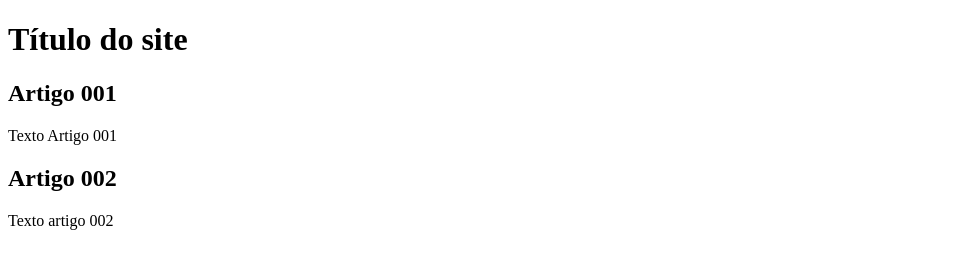
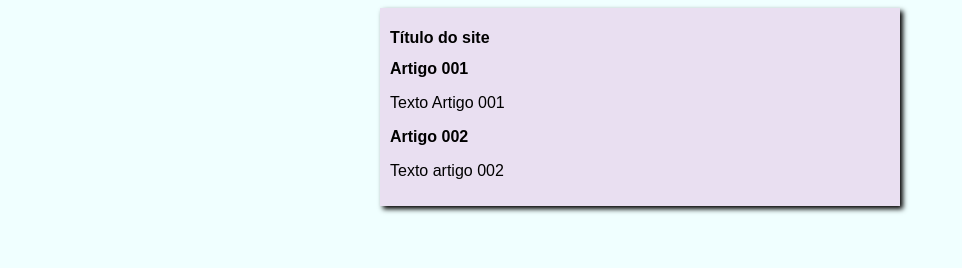
Before and after one commit to dudunfl/projeto-site, a plain HTML site: page index.html in a window 1280 px wide. Shown: the whole page, without its empty margins (0-962 px from the left). Drawn offline with Linux system fonts and the light colour scheme.

Commit message:
alterações no design

```diff
--- a/index.html
+++ b/index.html
@@ -5,7 +5,9 @@
     <meta charset="UTF-8">
     <meta http-equiv="X-UA-Compatible" content="IE=edge">
     <meta name="viewport" content="width=device-width, initial-scale=1.0">
+    <link rel="shortcut icon" href="favicon.ico" type="image/x-icon">
     <title>Título do Site</title>
+    <link rel="stylesheet" href="mystyle.css">
 </head>
 
 <body>
--- /dev/null
+++ b/mystyle.css
@@ -0,0 +1,17 @@
+@charset "UTF-8";
+* {
+    font-family: Arial, Helvetica, sans-serif;
+    font-size: 16px;
+}
+
+body {
+    background-color: azure;
+}
+
+main {
+    width: 500px;
+    background-color: rgb(233, 223, 241);
+    margin: auto;
+    padding: 10px;
+    box-shadow: 3px 3px 5px black;
+}
```
Also changed, not shown: favicon.ico (added).
